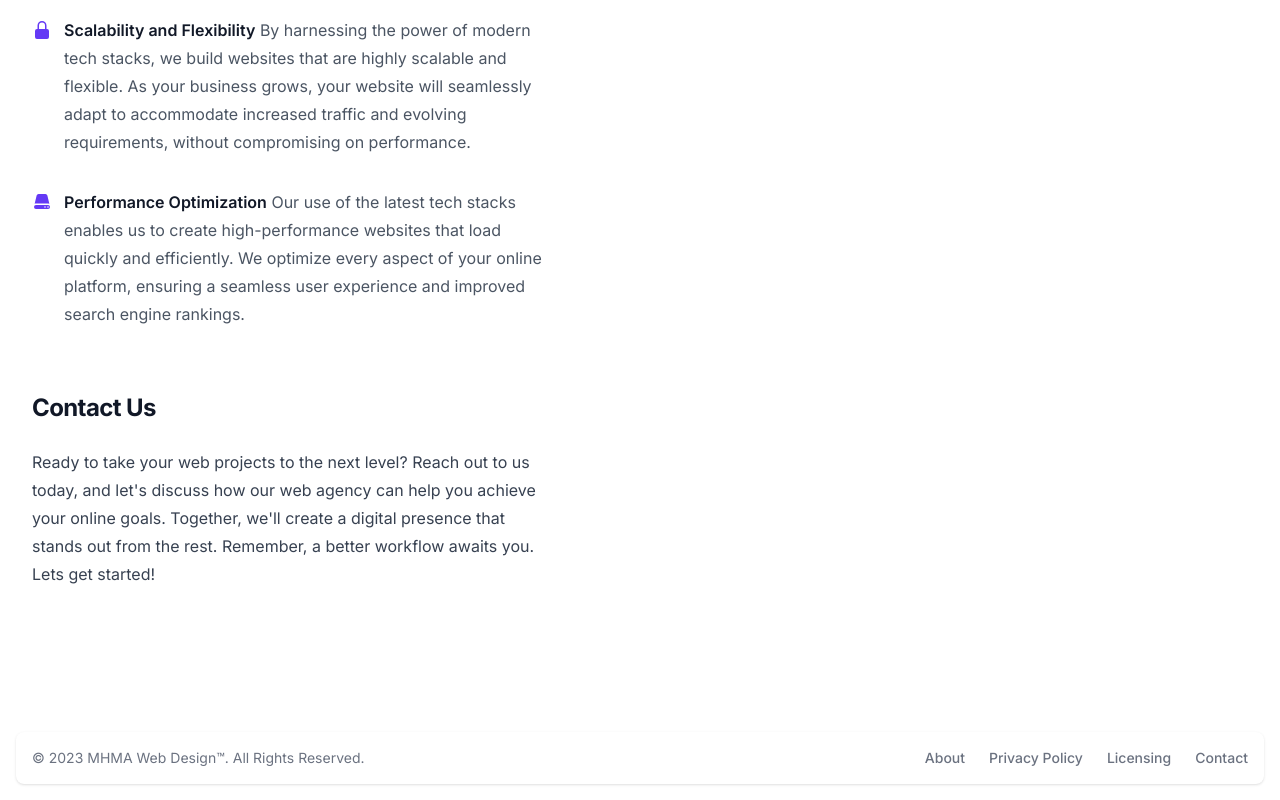
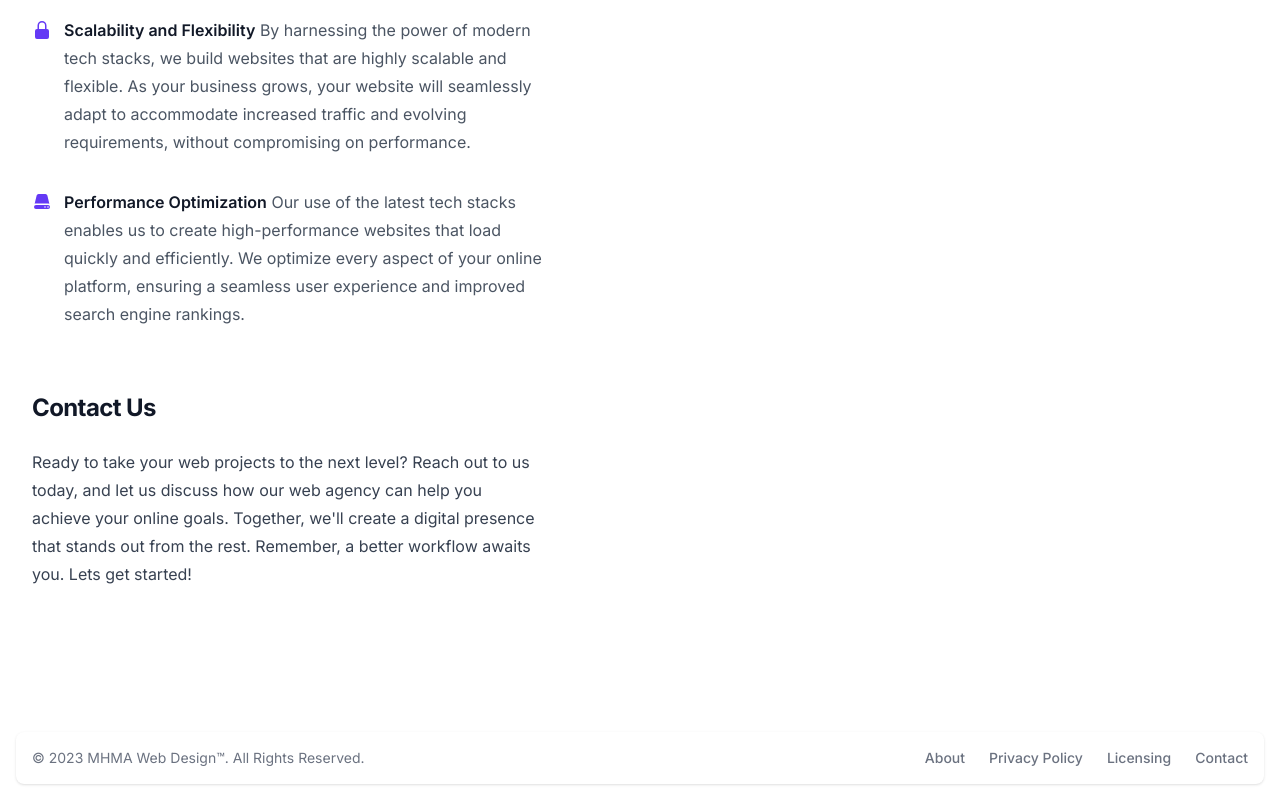
Before and after one commit to marwanabdou/MHMA, a Next.js app: page /about-us in a window 1280 px wide. Shown: the part 1802-2602 px from the top of the page. Built offline with nearby package versions, Linux system fonts and the light colour scheme.

Commit message:
deployement bugs

```diff
--- a/src/app/about-us/page.tsx
+++ b/src/app/about-us/page.tsx
@@ -158,7 +158,7 @@ const AboutUs = () => {
 
               <h2 className="mt-16 text-2xl font-bold tracking-tight text-gray-900">Contact Us</h2>
               <p className="mt-6">
-              Ready to take your web projects to the next level? Reach out to us today, and let's discuss how our web agency can help you achieve your online goals. Together, we'll create a digital presence that stands out from the rest.
+              Ready to take your web projects to the next level? Reach out to us today, and let us discuss how our web agency can help you achieve your online goals. Together, we&apos;ll create a digital presence that stands out from the rest.
 Remember, a better workflow awaits you. Lets get started!
               </p>
             </div>
--- a/src/components/projects.tsx
+++ b/src/components/projects.tsx
@@ -2,7 +2,7 @@ import React from 'react'
 
 const Projects = () => {
   return (
-
+    <div></div>
   )
 }
 
```
